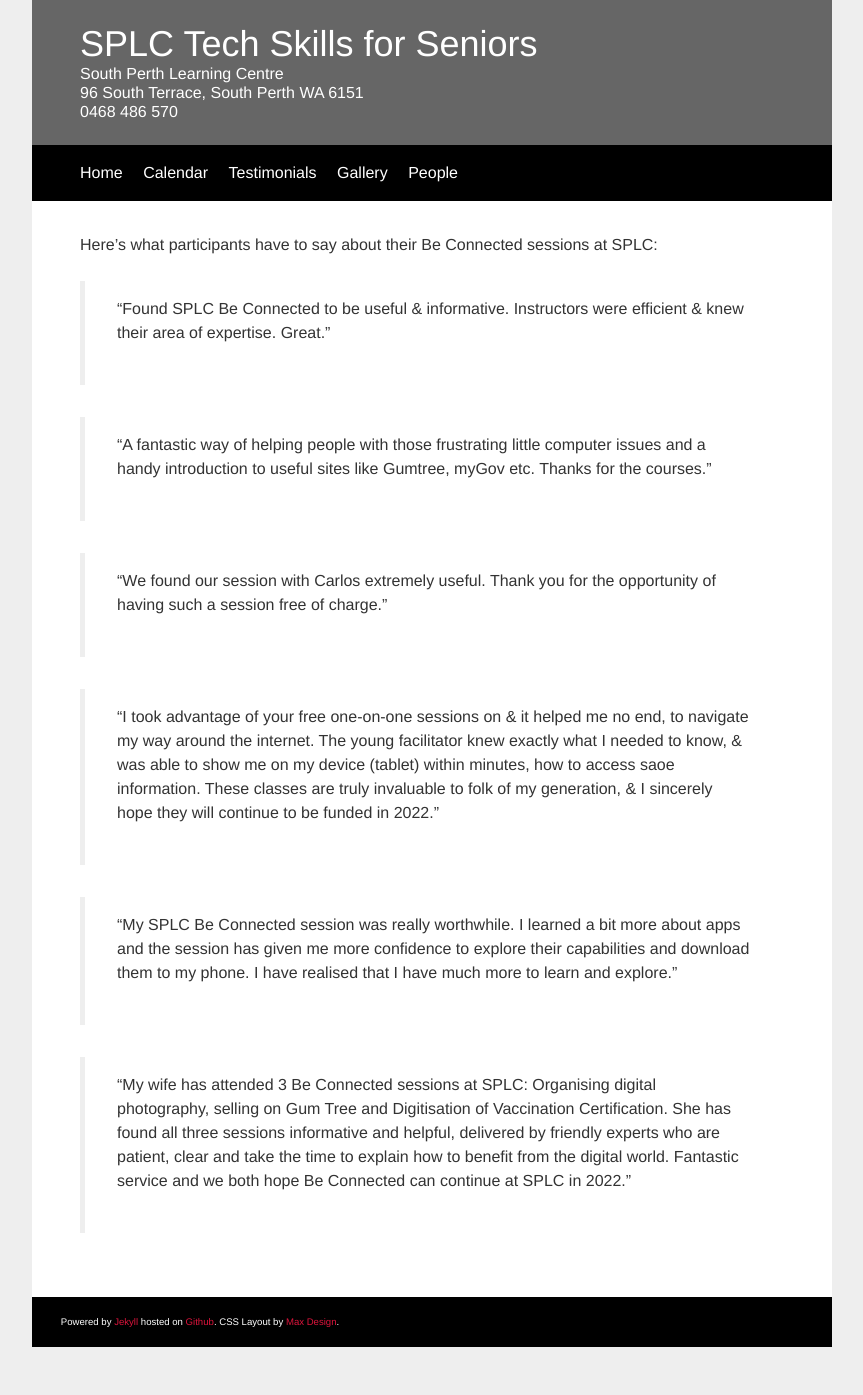
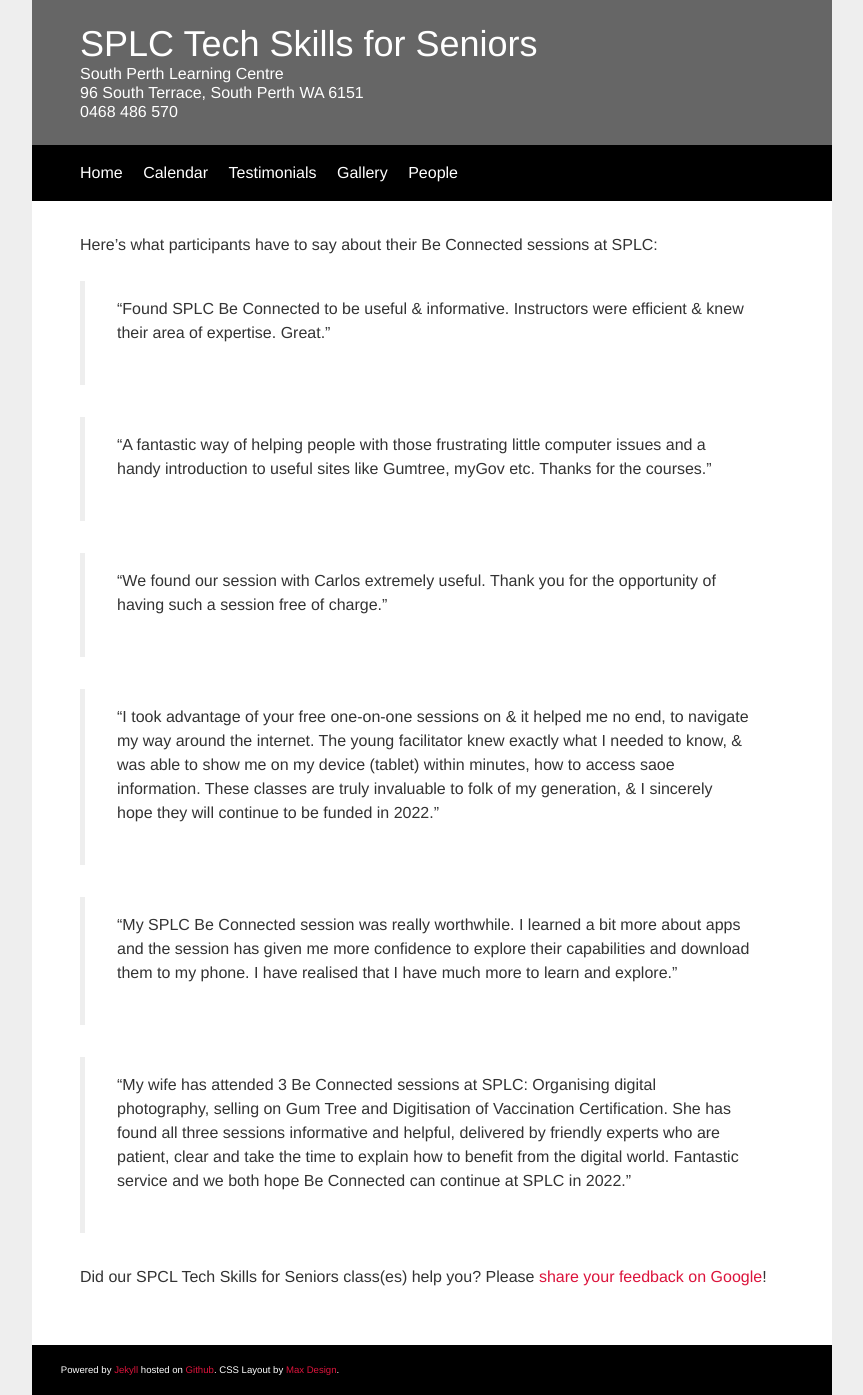
Before and after one commit to auxellbs/splconline.github.io, a Jekyll site: the page built from testimonials/index.md, in a window 1280 px wide. Shown: the whole page, without its empty margins (208-1071 px from the left). Built offline with Jekyll 4.4.1, drawn with Linux system fonts in a browser that asks for light colours; our own code applies the rules of GitHub Pages for plain Markdown files; before the commit the page ends 1347 px from its top, so only the background shows below that.

Commit message:
Google feedback link

```diff
--- a/testimonials/index.md
+++ b/testimonials/index.md
@@ -11,3 +11,5 @@ Here's what participants have to say about their Be Connected sessions at SPLC:
 > "My SPLC Be Connected session was really worthwhile. I learned a bit more about apps and the session has given me more confidence to explore their capabilities and download them to my phone. I have realised that I have much more to learn and explore."
 
 > "My wife has attended 3 Be Connected sessions at SPLC: Organising digital photography, selling on Gum Tree and Digitisation of Vaccination Certification. She has found all three sessions informative and helpful, delivered by friendly experts who are patient, clear and take the time to explain how to benefit from the digital world. Fantastic service and we both hope Be Connected can continue at SPLC in 2022."
+
+Did our SPCL Tech Skills for Seniors class(es) help you? Please [share your feedback on Google](https://g.page/r/CWcklHWSXetbEA0/review)!
```
